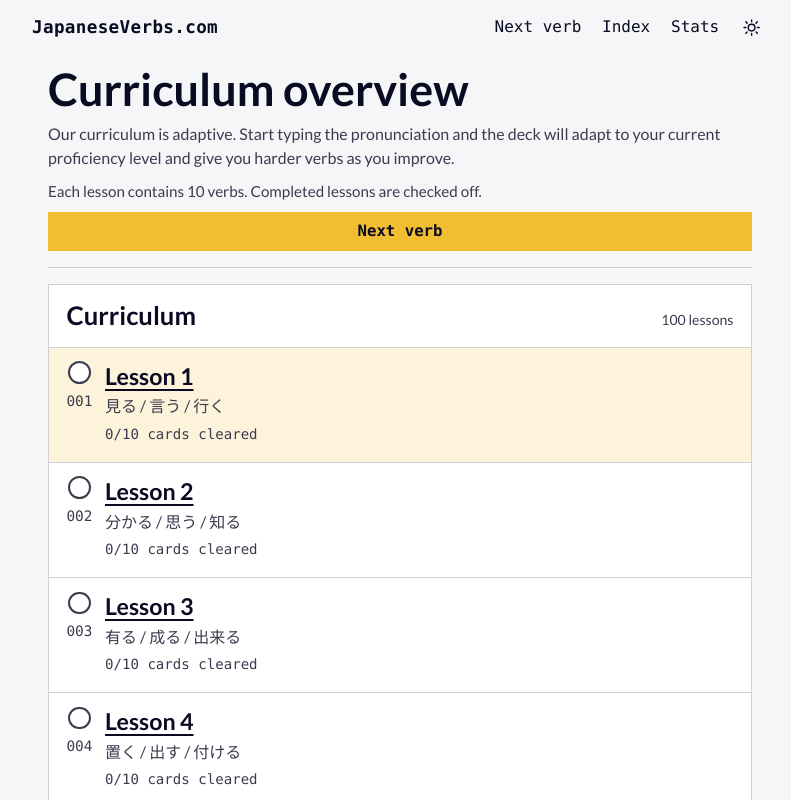
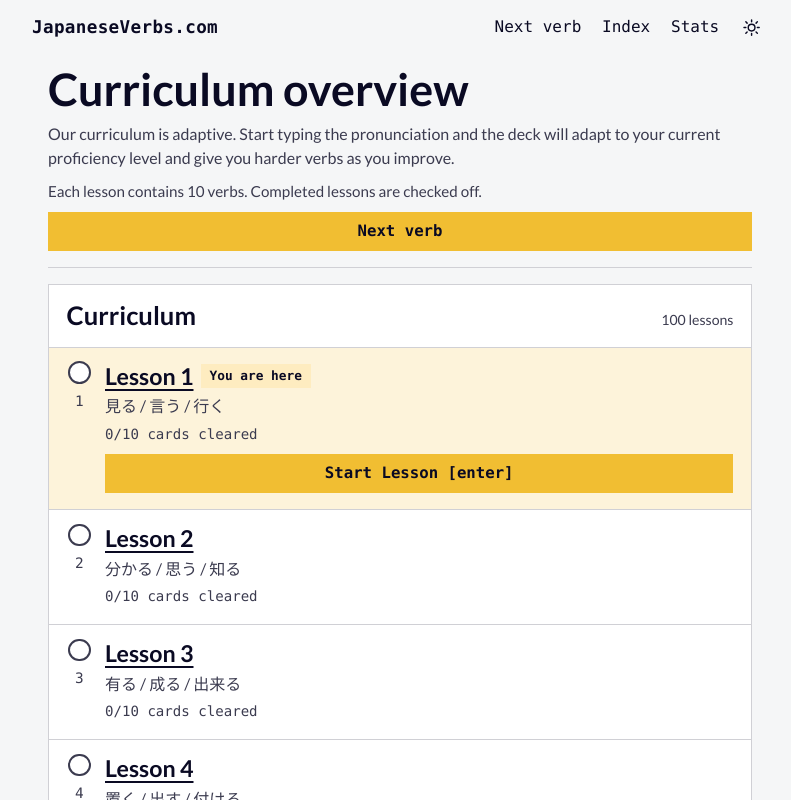
Before and after one commit to QuincyLarson/japanese-verbs, a React (Vite) app: page / in a window 1280 px wide. Shown: the top 800 px of the page, without its empty margins (240-1031 px from the left). Built offline with nearby package versions, Linux system fonts and the light colour scheme; a web font is replaced by a local one.

Commit message:
feat: highlight the current lesson on overview

```diff
--- a/src/pages/OverviewPage.tsx
+++ b/src/pages/OverviewPage.tsx
@@ -187,7 +187,10 @@ export function OverviewPage() {
             </div>
           </div>
           <ol className="unit-card__subsections" aria-label="Curriculum lessons">
-            {sections.map((section) => (
+            {sections.map((section) => {
+              const lessonPath = getSectionStudyPath(section.index + 1);
+
+              return (
                 <li
                   key={section.id}
                   ref={(node) => {
@@ -225,23 +228,30 @@ export function OverviewPage() {
                         </span>
                       ) : null}
                     </span>
-                  <span className="unit-card__step">{String(section.index + 1).padStart(3, '0')}</span>
+                    <span className="unit-card__step">{section.index + 1}</span>
                   </div>
                   <div className="unit-card__copy">
                     <h3 className="unit-card__title-row">
-                    <Link className="unit-card__link" to={getSectionStudyPath(section.index + 1)}>
+                      <Link className="unit-card__link" to={lessonPath}>
                         {getLessonLabel(section.index + 1)}
                       </Link>
                       {section.completed ? <span className="unit-card__badge">Completed</span> : null}
                       {section.skipped ? <span className="unit-card__badge">Skipped</span> : null}
+                      {section.isCurrent ? <span className="unit-card__badge unit-card__badge--current">You are here</span> : null}
                     </h3>
                     <p>{section.preview}</p>
                     <p className="unit-card__progress-copy">
                       {section.completedCount}/{section.entries.length} cards cleared
                     </p>
+                    {section.isCurrent ? (
+                      <Link className="block-link unit-card__start-link" to={lessonPath}>
+                        Start Lesson [enter]
+                      </Link>
+                    ) : null}
                   </div>
                 </li>
-            ))}
+              );
+            })}
           </ol>
         </div>
       </section>
--- a/src/styles.css
+++ b/src/styles.css
@@ -559,6 +559,11 @@ button {
   font-weight: 700;
 }
 
+.unit-card__badge--current {
+  background: rgba(254, 204, 76, 0.18);
+  color: var(--accent-text);
+}
+
 .unit-card__link {
   color: inherit;
   text-decoration: underline;
@@ -573,6 +578,13 @@ button {
 
 .unit-card__subsection.is-celebrating {
   animation: unit-card-celebrate-row 900ms ease-out;
+}
+
+.unit-card__start-link {
+  width: min(100%, 13.5rem);
+  margin-top: 0.2rem;
+  justify-self: start;
+  font-size: 0.92rem;
 }
 
 @keyframes unit-card-check-draw {
```
Also changed, not shown: 2 other files (tests, documents, lock files or other folders). Lines whose indentation alone changed are shown as unchanged.
